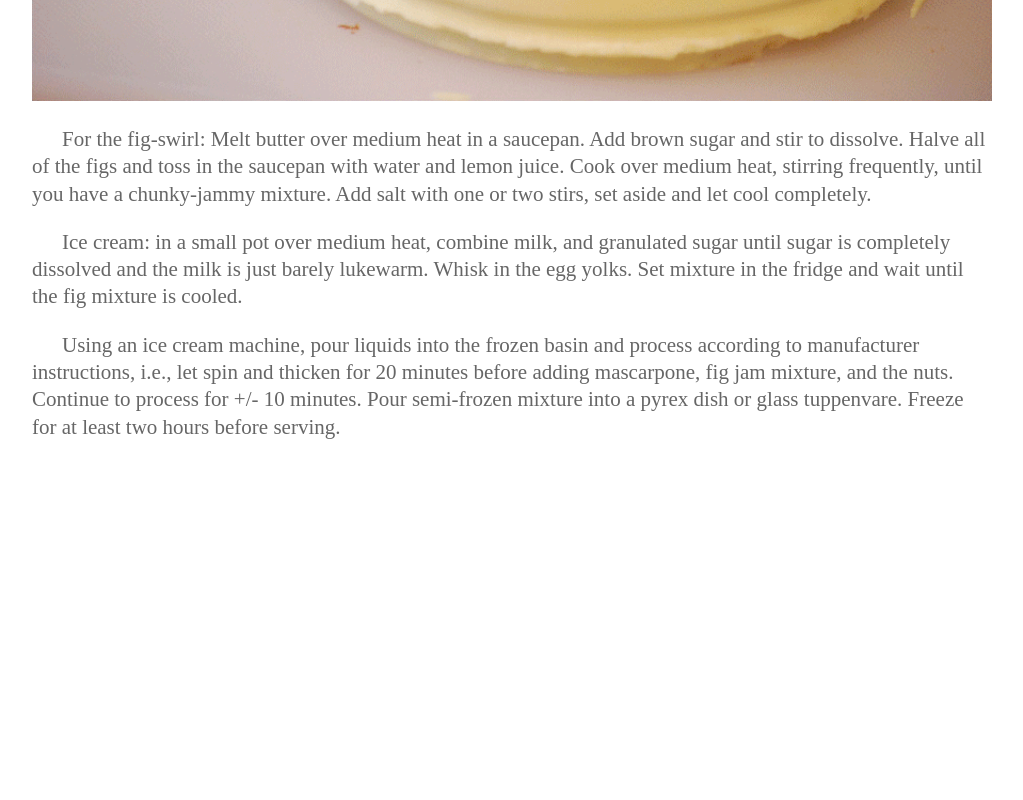
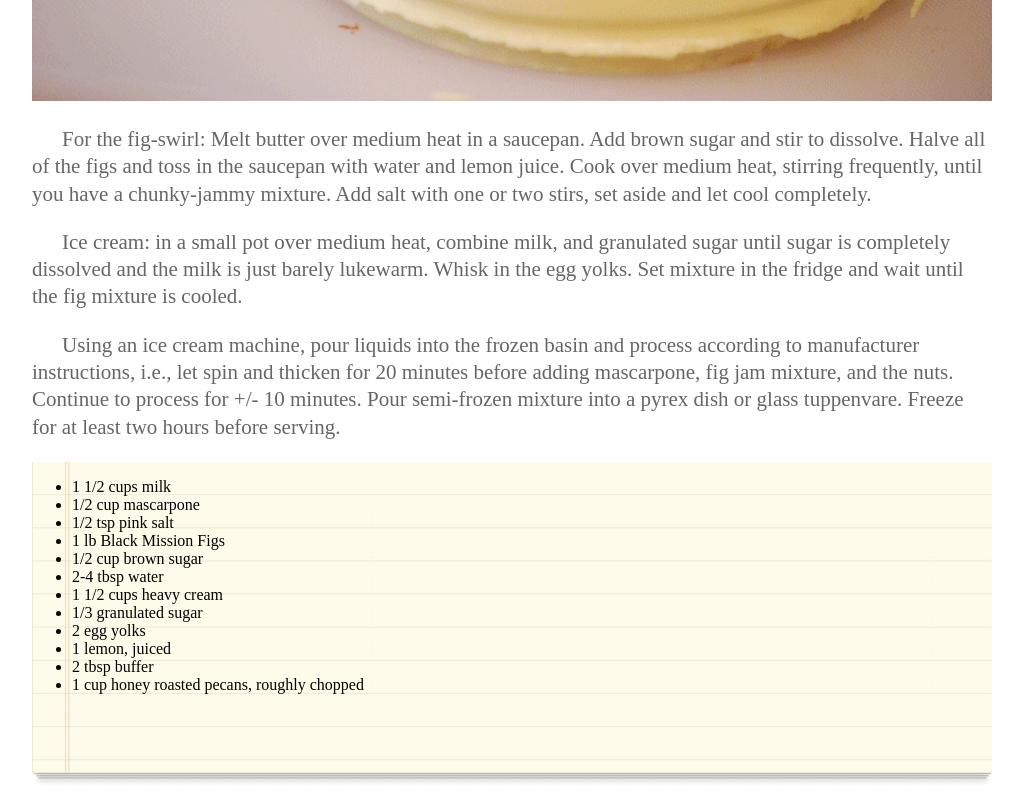
Before and after one commit to brendanrsmith/chocolate-pizza, a plain HTML site: page index.html in a window 1280 px wide. Shown: the part 802-1602 px from the top of the page, without its empty margins (128-1151 px from the left). Before the commit the page ends 1264 px from the top, so only its background shows below. Drawn offline with Linux system fonts and the light colour scheme; a web font is replaced by a local one.

Commit message:
list background

```diff
--- a/index.html
+++ b/index.html
@@ -53,6 +53,23 @@
         <p class="desc">
             Using an ice cream machine, pour liquids into the frozen basin and process according to manufacturer instructions, i.e., let spin and thicken for 20 minutes before adding mascarpone, fig jam mixture, and the nuts. Continue to process for +/- 10 minutes. Pour semi-frozen mixture into a pyrex dish or glass tuppenvare. Freeze for at least two hours before serving.
         </p>
+        <div class="list-bg">
+            <img class="notebook" src="assets/list-bg.png"/>
+            <ul>
+                <li>1 1/2 cups milk </li>
+                <li>1/2 cup mascarpone </li>
+                <li>1/2 tsp pink salt </li>
+                <li>1 lb Black Mission Figs </li>
+                <li>1/2 cup brown sugar </li>
+                <li>2-4 tbsp water</li>
+                <li>1 1/2 cups heavy cream </li>
+                <li>1/3 granulated sugar </li>
+                <li>2 egg yolks </li>
+                <li>1 lemon, juiced </li>
+                <li>2 tbsp buffer </li>
+                <li>1 cup honey roasted pecans, roughly chopped</li>
+            </ul>
+        </div>
     </div>
 
 </body>
--- a/style.css
+++ b/style.css
@@ -89,3 +89,16 @@ h1 {
     text-indent: 30px;
     color:#666;
 }
+.list-bg {
+    position: relative;
+}
+.list-bg ul {
+    position: absolute;
+    top: 0;
+    left: 0;
+    right: 0;
+    bottom: 0;
+}
+.notebook {
+    width: 100%;
+}
```
